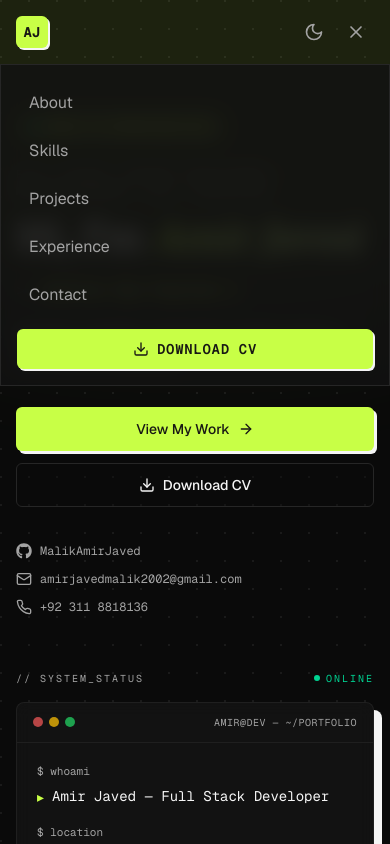
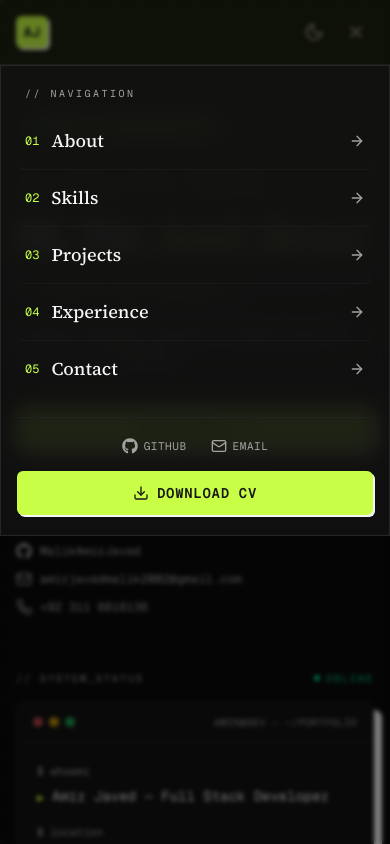
Before and after one commit to MalikAmirJaved/MalikAmirJavedPortfolio, a Next.js app: page / in a window 390 px wide. Both pictures are taken after a click on the button 356 px from the left and 32 px from the top of the page. Shown: the top 844 px of the page. Built offline with nearby package versions, Linux system fonts and the light colour scheme.

Commit message:
now enhanved

```diff
--- a/src/components/navbar.tsx
+++ b/src/components/navbar.tsx
@@ -3,7 +3,14 @@
 import { useEffect, useState } from "react";
 import Link from "next/link";
 import { AnimatePresence, motion } from "framer-motion";
-import { LuMenu, LuX, LuDownload } from "react-icons/lu";
+import {
+  LuMenu,
+  LuX,
+  LuDownload,
+  LuArrowRight,
+  LuMail,
+} from "react-icons/lu";
+import { FaGithub } from "react-icons/fa6";
 
 import { ThemeToggle } from "@/components/theme-toggle";
 import { cn } from "@/lib/utils";
@@ -28,13 +35,32 @@ export function Navbar() {
     return () => window.removeEventListener("scroll", onScroll);
   }, []);
 
-  // Lock body scroll when mobile menu is open
+  // Lock body scroll while the mobile menu is open
   useEffect(() => {
     document.body.style.overflow = open ? "hidden" : "";
     return () => {
       document.body.style.overflow = "";
     };
   }, [open]);
+
+  // Close on Escape
+  useEffect(() => {
+    if (!open) return;
+    const onKey = (e: KeyboardEvent) => {
+      if (e.key === "Escape") setOpen(false);
+    };
+    window.addEventListener("keydown", onKey);
+    return () => window.removeEventListener("keydown", onKey);
+  }, [open]);
+
+  // Close automatically when resizing up to desktop (prevents stuck body lock)
+  useEffect(() => {
+    const onResize = () => {
+      if (window.innerWidth >= 768) setOpen(false);
+    };
+    window.addEventListener("resize", onResize);
+    return () => window.removeEventListener("resize", onResize);
+  }, []);
 
   return (
     <header
@@ -45,7 +71,7 @@ export function Navbar() {
           : "border-b border-transparent bg-transparent"
       )}
     >
-      <nav className="mx-auto flex h-16 max-w-6xl items-center justify-between px-4 sm:px-6">
+      <nav className="relative z-10 mx-auto flex h-16 max-w-6xl items-center justify-between px-4 sm:px-6">
         <Link href="/" className="group flex items-center gap-2">
           <span className="flex size-8 items-center justify-center rounded-md bg-primary font-mono text-sm font-bold text-primary-foreground shadow-[2px_2px_0_0_var(--hard-shadow)] transition-transform group-hover:scale-105">
             AJ
@@ -60,7 +86,8 @@ export function Navbar() {
           {navLinks.map((link) => (
             <a
               key={link.href}
-              href={link.href}            className="rounded-full px-3 py-1.5 font-mono text-[11px] uppercase tracking-wider text-muted-foreground transition-colors hover:bg-accent hover:text-foreground"
+              href={link.href}
+              className="rounded-full px-3 py-1.5 font-mono text-[11px] uppercase tracking-wider text-muted-foreground transition-colors hover:bg-accent hover:text-foreground"
             >
               {link.label}
             </a>
@@ -79,7 +106,8 @@ export function Navbar() {
           </a>
           <button
             type="button"
-            aria-label="Toggle menu"
+            aria-label={open ? "Close menu" : "Open menu"}
+            aria-expanded={open}
             onClick={() => setOpen((v) => !v)}
             className="flex size-9 items-center justify-center rounded-full text-muted-foreground transition-colors hover:bg-accent hover:text-foreground md:hidden"
           >
@@ -91,34 +119,96 @@ export function Navbar() {
       {/* Mobile menu */}
       <AnimatePresence>
         {open && (
+          <>
+            {/* Backdrop — clicking anywhere outside the panel closes the menu */}
+            <motion.button
+              key="menu-backdrop"
+              type="button"
+              aria-label="Close menu"
+              tabIndex={-1}
+              onClick={() => setOpen(false)}
+              initial={{ opacity: 0 }}
+              animate={{ opacity: 1 }}
+              exit={{ opacity: 0 }}
+              transition={{ duration: 0.2 }}
+              className="fixed inset-0 z-20 bg-black/50 backdrop-blur-[2px] md:hidden"
+            />
+
+            {/* Panel */}
             <motion.div
+              key="menu-panel"
               initial={{ opacity: 0, height: 0 }}
               animate={{ opacity: 1, height: "auto" }}
               exit={{ opacity: 0, height: 0 }}
-            transition={{ duration: 0.2 }}
-            className="glass overflow-hidden border-t border-border/60 md:hidden"
+              transition={{ duration: 0.22, ease: "easeInOut" }}
+              className="relative z-30 overflow-hidden border-t border-border/60 md:hidden"
             >
-            <div className="flex flex-col gap-1 px-4 py-4">
-              {navLinks.map((link) => (
+              <div className="glass border-b border-border/60">
+                <nav
+                  aria-label="Mobile navigation"
+                  className="max-h-[calc(100dvh-4rem)] overflow-y-auto px-4 py-5 sm:px-6"
+                >
+                  <p className="mb-3 px-2 font-mono text-[10px] uppercase tracking-[0.25em] text-muted-foreground">
+                    {"// Navigation"}
+                  </p>
+
+                  <div className="flex flex-col">
+                    {navLinks.map((link, i) => (
                       <a
                         key={link.href}
                         href={link.href}
                         onClick={() => setOpen(false)}
-                  className="rounded-lg px-3 py-2.5 text-base text-muted-foreground transition-colors hover:bg-accent hover:text-foreground"
+                        className="group flex items-center justify-between rounded-lg border-b border-border/40 px-2 py-3.5 transition-colors last:border-b-0 hover:bg-accent/60 active:bg-accent"
                       >
+                        <span className="flex min-w-0 items-center gap-3">
+                          <span className="font-mono text-xs text-primary">
+                            {String(i + 1).padStart(2, "0")}
+                          </span>
+                          <span className="truncate font-serif text-lg font-medium">
                             {link.label}
+                          </span>
+                        </span>
+                        <LuArrowRight className="size-4 shrink-0 text-muted-foreground transition-transform group-hover:translate-x-1 group-hover:text-primary" />
                       </a>
                     ))}
+                  </div>
+
+                  <div className="mt-5 flex flex-col gap-4 border-t border-border/60 pt-5">
+                    <div className="flex items-center justify-center gap-6 font-mono text-[11px] uppercase tracking-wider text-muted-foreground">
+                      <a
+                        href={site.github}
+                        target="_blank"
+                        rel="noopener noreferrer"
+                        onClick={() => setOpen(false)}
+                        className="inline-flex items-center gap-1.5 transition-colors hover:text-foreground"
+                      >
+                        <FaGithub className="size-4" />
+                        GitHub
+                      </a>
+                      <a
+                        href={`mailto:${site.email}`}
+                        onClick={() => setOpen(false)}
+                        className="inline-flex items-center gap-1.5 transition-colors hover:text-foreground"
+                      >
+                        <LuMail className="size-4" />
+                        Email
+                      </a>
+                    </div>
+
                     <a
                       href={site.resumeUrl}
                       download
-                className="mt-2 inline-flex items-center justify-center gap-2 rounded-md bg-primary px-3 py-2.5 font-mono text-sm font-semibold uppercase tracking-wider text-primary-foreground shadow-[2px_2px_0_0_var(--hard-shadow)]"
+                      onClick={() => setOpen(false)}
+                      className="inline-flex w-full items-center justify-center gap-2 rounded-md bg-primary px-3 py-3 font-mono text-sm font-semibold uppercase tracking-wider text-primary-foreground shadow-[2px_2px_0_0_var(--hard-shadow)] transition-all active:translate-x-[2px] active:translate-y-[2px] active:shadow-none"
                     >
                       <LuDownload className="size-4" />
                       Download CV
                     </a>
                   </div>
+                </nav>
+              </div>
             </motion.div>
+          </>
         )}
       </AnimatePresence>
     </header>
```
Lines whose indentation alone changed are shown as unchanged.
